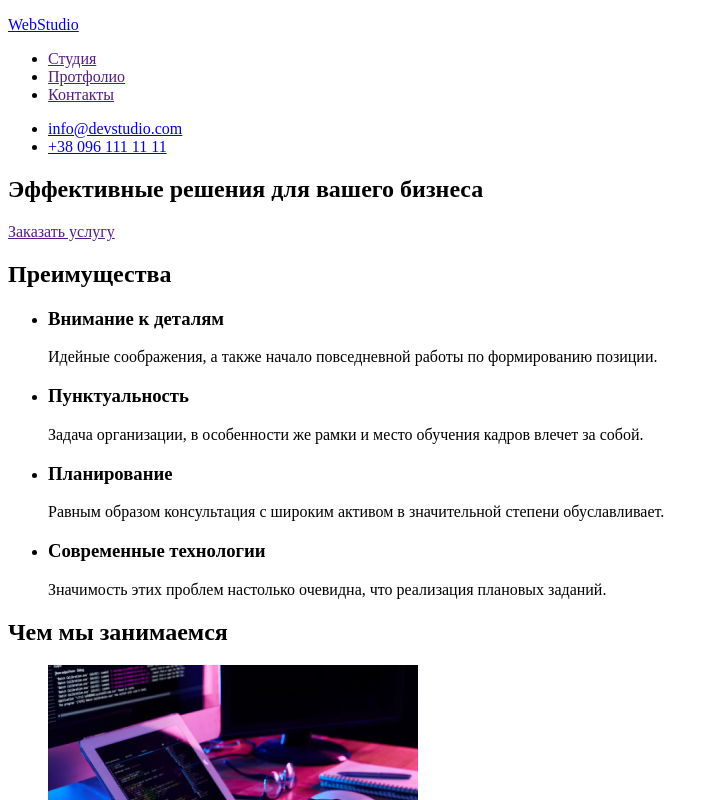
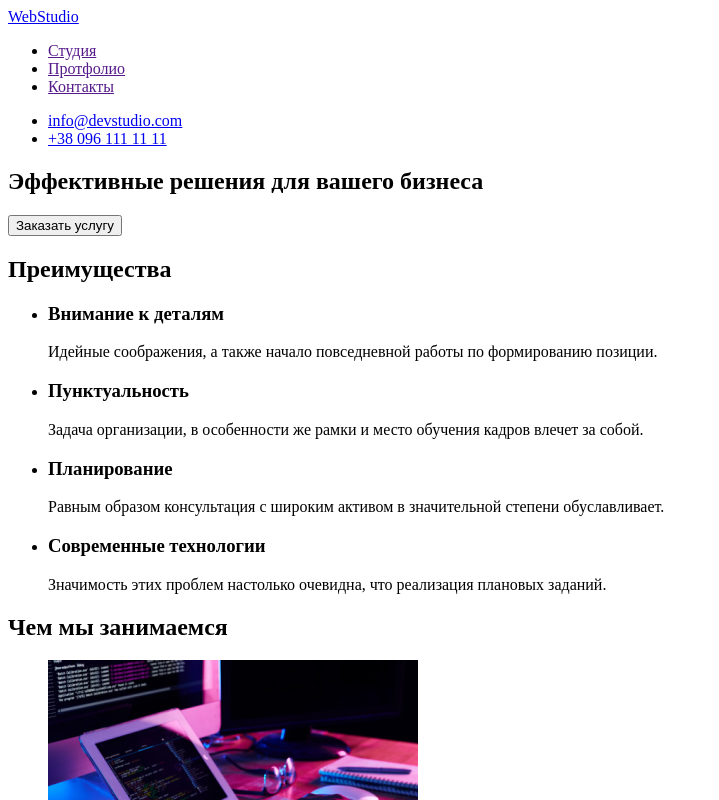
Before and after one commit to SeMykZhe/goit-markup-hw-01, a plain HTML site: page index.html in a window 1280 px wide. Shown: the top 800 px of the page, without its empty margins (0-719 px from the left). Drawn offline with Linux system fonts and the light colour scheme.

Commit message:
Исправляет замечания ментора

```diff
--- a/index.html
+++ b/index.html
@@ -12,7 +12,7 @@
   <header>
     <nav>
       <a href="./index.html">
-        <p>WebStudio</p>
+        WebStudio
       </a>
 
       <ul>
@@ -20,19 +20,18 @@
         <li><a href="">Протфолио</a></li>
         <li><a href="">Контакты</a></li>
       </ul>
-
-      <ul>
-        <li><a href="mailto:info@devstudio.com">info@devstudio.com</a></li>
-        <li><a href="tel:+380961111111">+38 096 111 11 11</a></li>
-      </ul>
     </nav>
+    <ul>
+      <li><a href="mailto:info@devstudio.com">info@devstudio.com</a></li>
+      <li><a href="tel:+380961111111">+38 096 111 11 11</a></li>
+    </ul>
   </header>
 
   <main>
     <!-- Герой -->
     <section>
       <h1>Эффективные решения для вашего бизнеса</h1>
-      <a href="">Заказать услугу</a>
+      <button>Заказать услугу</button>
     </section>
 
     <!-- Преимущества -->
@@ -155,11 +154,11 @@
   <!-- Футер -->
   <footer>
     <a href="./index.html">
-      <p>WebStudio</p>
+      WebStudio
     </a>
 
     <address>
-      г. Киев, пр-т Леси Украинки, 26 <br />
+      <a href=«посилання на google map" target="_blank"  rel="noopener noreferrer" >г. Киев, пр-т Леси Украинки, 26</a> <br />
       <a href="mailto:info@devstudio.com">info@devstudio.com</a><br />
       <a href="tel:+380961111111">+38 096 111 11 11</a>
     </address>
```
